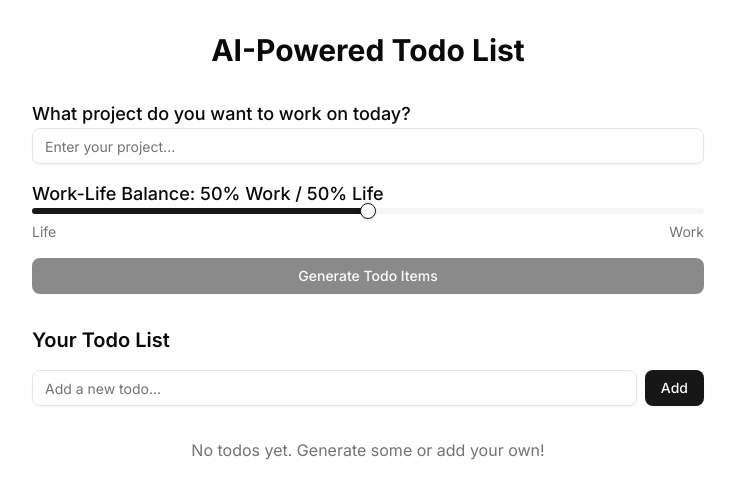
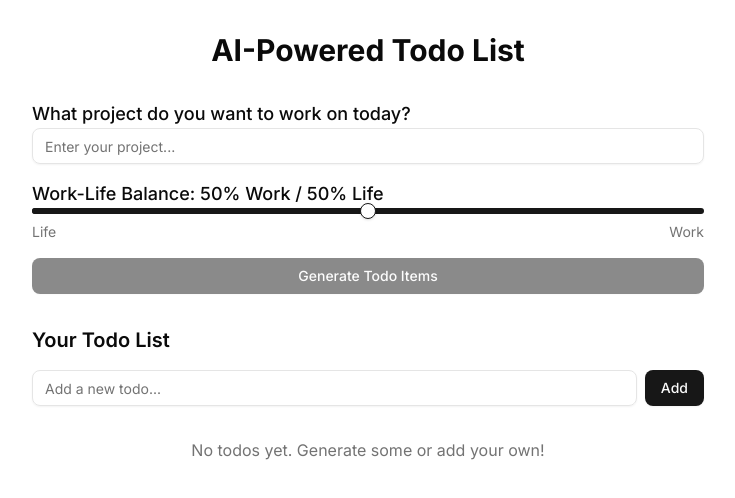
Before and after one commit to legacynical/dynamic-to-do, a Next.js app: page / in a window 1280 px wide. Shown: the top 498 px of the page, without its empty margins (272-1007 px from the left). Built offline with nearby package versions, Linux system fonts and the light colour scheme.

Commit message:
refactor: change slider css

```diff
--- a/components/ui/slider.tsx
+++ b/components/ui/slider.tsx
@@ -39,7 +39,7 @@ function Slider({
       <SliderPrimitive.Track
         data-slot="slider-track"
         className={cn(
-          "bg-muted relative grow overflow-hidden rounded-full data-[orientation=horizontal]:h-1.5 data-[orientation=horizontal]:w-full data-[orientation=vertical]:h-full data-[orientation=vertical]:w-1.5"
+          "bg-primary relative grow overflow-hidden rounded-full data-[orientation=horizontal]:h-1.5 data-[orientation=horizontal]:w-full data-[orientation=vertical]:h-full data-[orientation=vertical]:w-1.5"
         )}
       >
         <SliderPrimitive.Range
```
